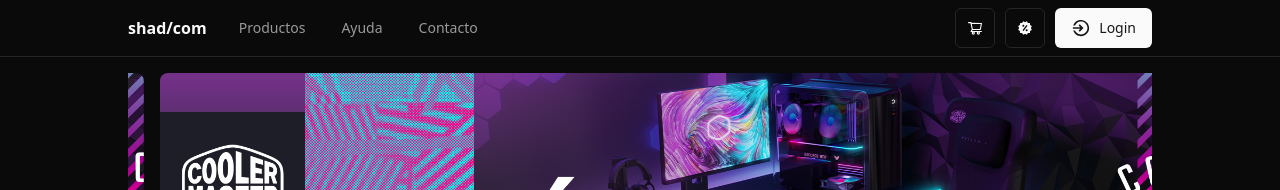
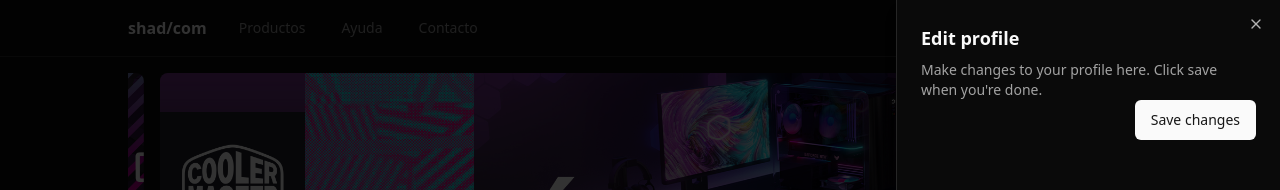
Before and after one commit to Juanlucuenca/React-ecommerce-FE, a React (Vite) app: page / in a window 1280 px wide. Both pictures are taken after a click on the button 975 px from the left and 28 px from the top of the page. Shown: the top 190 px of the page. Built offline with nearby package versions, Linux system fonts and the light colour scheme.

Commit message:
fix: intento de agregar cart modal

```diff
--- a/package.json
+++ b/package.json
@@ -10,6 +10,7 @@
     "preview": "vite preview"
   },
   "dependencies": {
+    "@radix-ui/react-dialog": "^1.0.5",
     "@radix-ui/react-navigation-menu": "^1.1.4",
     "@radix-ui/react-separator": "^1.0.3",
     "@radix-ui/react-slot": "^1.0.2",
--- a/src/App.tsx
+++ b/src/App.tsx
@@ -1,14 +1,20 @@
 import { Route, BrowserRouter as Router, Routes } from "react-router-dom";
 import Footer from "./components/Footer";
 import Navbar from "./components/Navbar";
+import CartModal from "./components/CartModal";
 import { ThemeProvider } from "./components/Theme-Provider";
 import { Checkout, Home, ProductDetail, Products } from "./pages";
+import { useState } from "react";
 
 function App() {
+  const [cartOpen, setCartOpen] = useState(false);
+  const toggleCart = () => setCartOpen(!cartOpen);
+
   return (
     <>
       <ThemeProvider defaultTheme="dark" storageKey="vite-ui-theme">
-        <Navbar />
+        <Navbar toggleCart = {toggleCart} />
+        {cartOpen && <CartModal isOpen={true}/>}
         <div className="px-[1.4rem] md:px-[4rem] lg:px-[6rem] xl:px-[8rem] 2xl:px-[12rem]">
           <div className="flex flex-col min-h-screen my-4">
             <Router>
--- /dev/null
+++ b/src/components/CartModal.tsx
@@ -0,0 +1,31 @@
+import {
+  Sheet,
+  SheetClose,
+  SheetContent,
+  SheetDescription,
+  SheetFooter,
+  SheetHeader,
+  SheetTitle,
+  SheetTrigger,
+} from "@/components/ui/sheet"
+import { Button } from "./ui/button"
+
+export default function CartModal({isOpen}: {isOpen: boolean}) {
+  return (
+    <Sheet open={isOpen}>
+      <SheetContent>
+        <SheetHeader>
+          <SheetTitle>Edit profile</SheetTitle>
+          <SheetDescription>
+            Make changes to your profile here. Click save when you're done.
+          </SheetDescription>
+        </SheetHeader>
+        <SheetFooter>
+          <SheetClose asChild>
+            <Button type="submit">Save changes</Button>
+          </SheetClose>
+        </SheetFooter>
+      </SheetContent>
+    </Sheet>
+  )
+}
--- a/src/components/Navbar.tsx
+++ b/src/components/Navbar.tsx
@@ -10,7 +10,13 @@ import { BiSolidOffer } from "react-icons/bi";
 import { IoMdLogIn } from "react-icons/io";
 import { Button } from "./ui/button";
 
-export default function Navbar() {
+interface Props {
+  toggleCart: () => void;
+
+}
+
+export default function Navbar({toggleCart}: Props) {
+
   return (
     <>
       <NavigationMenu>
@@ -47,7 +53,7 @@ export default function Navbar() {
             </NavigationMenuItem>
           </NavigationMenuList>
           <NavigationMenuList>
-            <NavigationMenuItem>
+            <NavigationMenuItem onClick={toggleCart}>
               <NavigationMenuLink>
                 <Button variant="outline" size="icon">
                   <AiOutlineShoppingCart className="h-4 w-4" />
--- a/src/components/ProductCard.tsx
+++ b/src/components/ProductCard.tsx
@@ -1,4 +1,3 @@
-import { products } from "@/api/data";
 import {
   Card,
   CardContent,
--- /dev/null
+++ b/src/components/ui/sheet.tsx
@@ -0,0 +1,138 @@
+import * as React from "react"
+import * as SheetPrimitive from "@radix-ui/react-dialog"
+import { cva, type VariantProps } from "class-variance-authority"
+import { X } from "lucide-react"
+
+import { cn } from "@/lib/utils"
+
+const Sheet = SheetPrimitive.Root
+
+const SheetTrigger = SheetPrimitive.Trigger
+
+const SheetClose = SheetPrimitive.Close
+
+const SheetPortal = SheetPrimitive.Portal
+
+const SheetOverlay = React.forwardRef<
+  React.ElementRef<typeof SheetPrimitive.Overlay>,
+  React.ComponentPropsWithoutRef<typeof SheetPrimitive.Overlay>
+>(({ className, ...props }, ref) => (
+  <SheetPrimitive.Overlay
+    className={cn(
+      "fixed inset-0 z-50 bg-black/80  data-[state=open]:animate-in data-[state=closed]:animate-out data-[state=closed]:fade-out-0 data-[state=open]:fade-in-0",
+      className
+    )}
+    {...props}
+    ref={ref}
+  />
+))
+SheetOverlay.displayName = SheetPrimitive.Overlay.displayName
+
+const sheetVariants = cva(
+  "fixed z-50 gap-4 bg-background p-6 shadow-lg transition ease-in-out data-[state=open]:animate-in data-[state=closed]:animate-out data-[state=closed]:duration-300 data-[state=open]:duration-500",
+  {
+    variants: {
+      side: {
+        top: "inset-x-0 top-0 border-b data-[state=closed]:slide-out-to-top data-[state=open]:slide-in-from-top",
+        bottom:
+          "inset-x-0 bottom-0 border-t data-[state=closed]:slide-out-to-bottom data-[state=open]:slide-in-from-bottom",
+        left: "inset-y-0 left-0 h-full w-3/4 border-r data-[state=closed]:slide-out-to-left data-[state=open]:slide-in-from-left sm:max-w-sm",
+        right:
+          "inset-y-0 right-0 h-full w-3/4  border-l data-[state=closed]:slide-out-to-right data-[state=open]:slide-in-from-right sm:max-w-sm",
+      },
+    },
+    defaultVariants: {
+      side: "right",
+    },
+  }
+)
+
+interface SheetContentProps
+  extends React.ComponentPropsWithoutRef<typeof SheetPrimitive.Content>,
+    VariantProps<typeof sheetVariants> {}
+
+const SheetContent = React.forwardRef<
+  React.ElementRef<typeof SheetPrimitive.Content>,
+  SheetContentProps
+>(({ side = "right", className, children, ...props }, ref) => (
+  <SheetPortal>
+    <SheetOverlay />
+    <SheetPrimitive.Content
+      ref={ref}
+      className={cn(sheetVariants({ side }), className)}
+      {...props}
+    >
+      {children}
+      <SheetPrimitive.Close className="absolute right-4 top-4 rounded-sm opacity-70 ring-offset-background transition-opacity hover:opacity-100 focus:outline-none focus:ring-2 focus:ring-ring focus:ring-offset-2 disabled:pointer-events-none data-[state=open]:bg-secondary">
+        <X className="h-4 w-4" />
+        <span className="sr-only">Close</span>
+      </SheetPrimitive.Close>
+    </SheetPrimitive.Content>
+  </SheetPortal>
+))
+SheetContent.displayName = SheetPrimitive.Content.displayName
+
+const SheetHeader = ({
+  className,
+  ...props
+}: React.HTMLAttributes<HTMLDivElement>) => (
+  <div
+    className={cn(
+      "flex flex-col space-y-2 text-center sm:text-left",
+      className
+    )}
+    {...props}
+  />
+)
+SheetHeader.displayName = "SheetHeader"
+
+const SheetFooter = ({
+  className,
+  ...props
+}: React.HTMLAttributes<HTMLDivElement>) => (
+  <div
+    className={cn(
+      "flex flex-col-reverse sm:flex-row sm:justify-end sm:space-x-2",
+      className
+    )}
+    {...props}
+  />
+)
+SheetFooter.displayName = "SheetFooter"
+
+const SheetTitle = React.forwardRef<
+  React.ElementRef<typeof SheetPrimitive.Title>,
+  React.ComponentPropsWithoutRef<typeof SheetPrimitive.Title>
+>(({ className, ...props }, ref) => (
+  <SheetPrimitive.Title
+    ref={ref}
+    className={cn("text-lg font-semibold text-foreground", className)}
+    {...props}
+  />
+))
+SheetTitle.displayName = SheetPrimitive.Title.displayName
+
+const SheetDescription = React.forwardRef<
+  React.ElementRef<typeof SheetPrimitive.Description>,
+  React.ComponentPropsWithoutRef<typeof SheetPrimitive.Description>
+>(({ className, ...props }, ref) => (
+  <SheetPrimitive.Description
+    ref={ref}
+    className={cn("text-sm text-muted-foreground", className)}
+    {...props}
+  />
+))
+SheetDescription.displayName = SheetPrimitive.Description.displayName
+
+export {
+  Sheet,
+  SheetPortal,
+  SheetOverlay,
+  SheetTrigger,
+  SheetClose,
+  SheetContent,
+  SheetHeader,
+  SheetFooter,
+  SheetTitle,
+  SheetDescription,
+}
```
Also changed, not shown: 1 other file (tests, documents, lock files or other folders).
